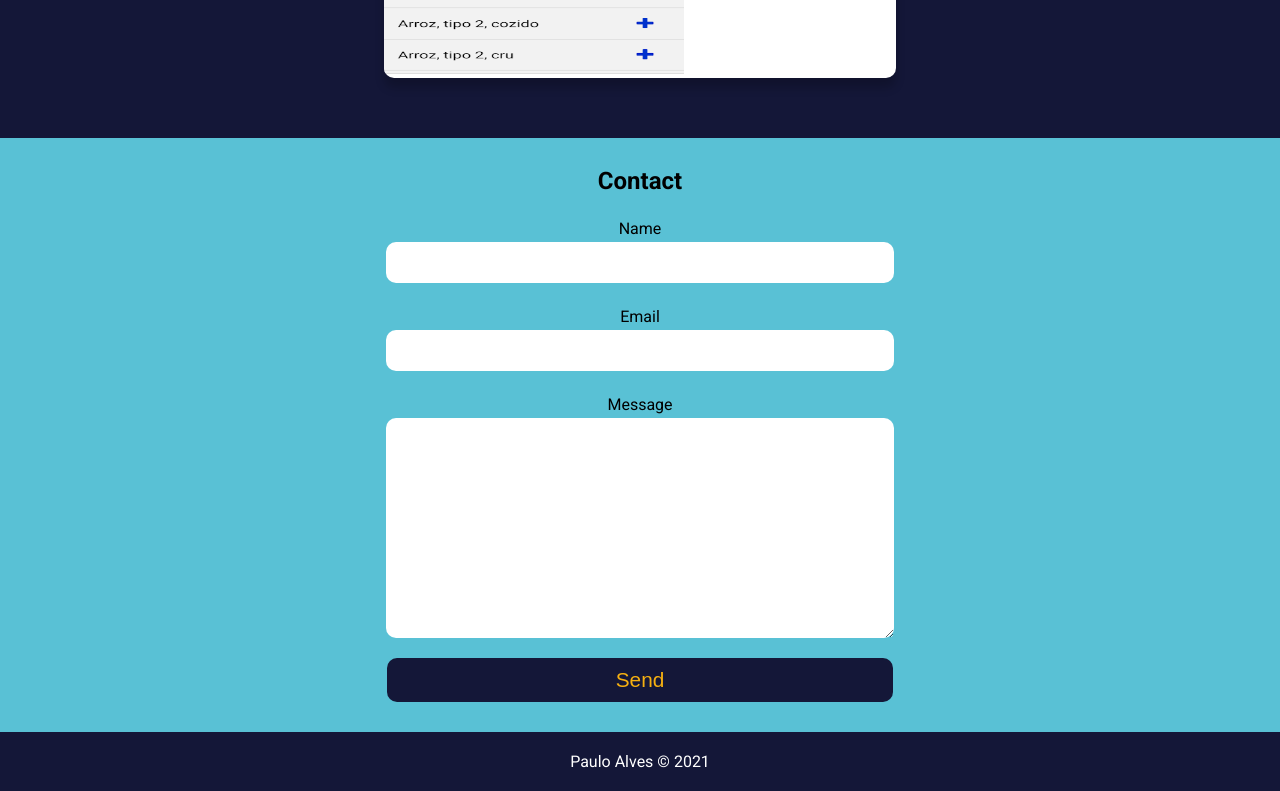
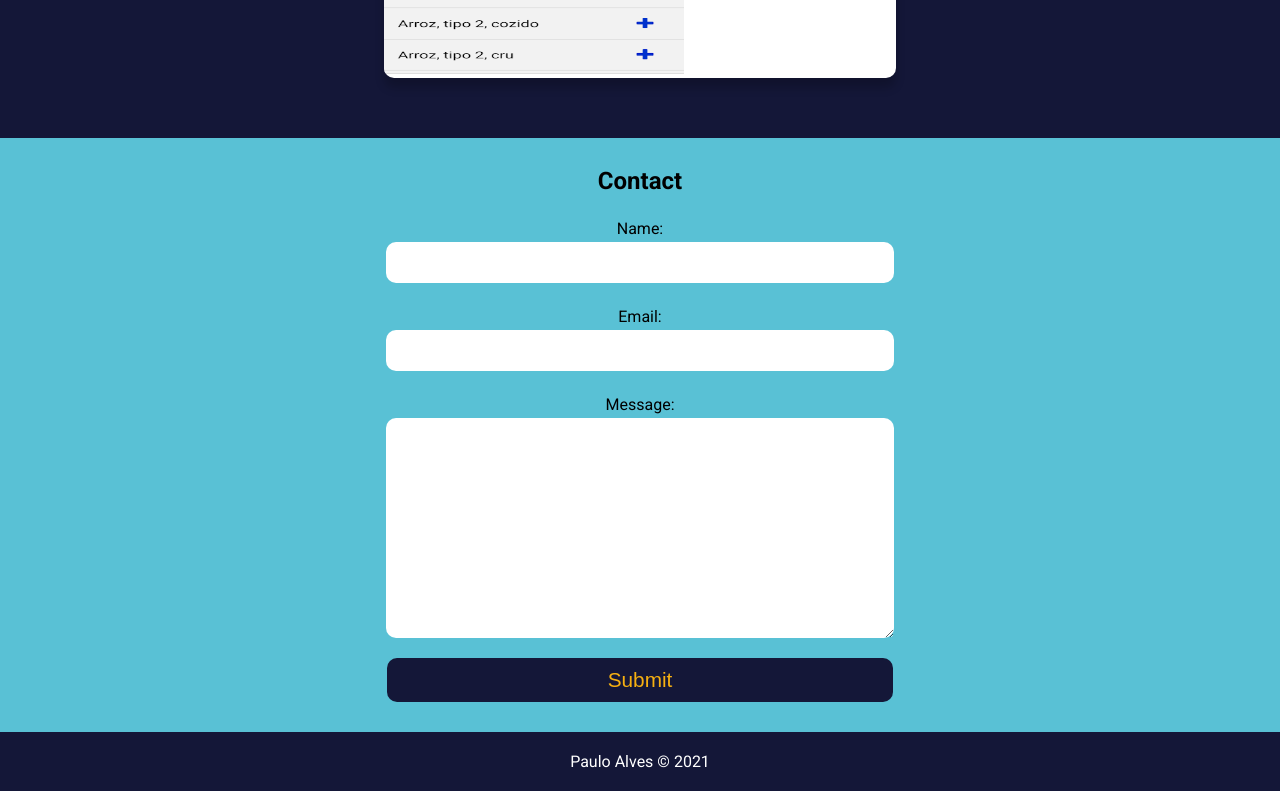
Before and after one commit to PauloVAlves/portfolio, a React (Create React App) app: page / in a window 1280 px wide. Shown: the part 1850-2641 px from the top of the page. Built offline with nearby package versions, Linux system fonts and the light colour scheme.

Commit message:
finish the contact form

```diff
--- a/src/components/sections/Contact.jsx
+++ b/src/components/sections/Contact.jsx
@@ -1,10 +1,10 @@
-import React, { useState, useEffect } from 'react/cjs/react.development';
+import React, { useState, useEffect } from 'react';
+import styled from 'styled-components';
 import axios from 'axios';
-import styled from 'styled-components';
 
-const Contact = () => {
+function Contact() {
+  /* NEW: validation for inputs vvvv */
   const [fieldErrors, setFieldErrors] = useState({});
-  const [buttonValue, setButtonValue] = useState('Send');
   const [inputs, setInputs] = useState({
     name: '',
     email: '',
@@ -65,10 +65,6 @@ const Contact = () => {
         email: '',
         message: '',
       });
-      setTimeout(() => {
-        setButtonValue('Email Sent');
-      }, 5000);
-      setButtonValue('Send');
     }
   };
   const handleOnSubmit = (event) => {
@@ -91,51 +87,53 @@ const Contact = () => {
   };
 
   return (
-    <ContactMe id='contact' onSubmit={handleOnSubmit}>
+    <ContactMe id='contact'>
       <h2>Contact</h2>
-      <input type='hidden' name='form-name' />
-      <label htmlFor='name'>Name</label>
+      <form onSubmit={handleOnSubmit} noValidate>
+        <label htmlFor='name'>Name: </label>
         <input
-        type='text'
+          id='name'
+          type='name'
           name='name'
-        id='name'
           onChange={handleOnChange}
-        values={inputs.name}
+          value={inputs.name}
           className={fieldErrors.name ? 'error' : ''}
         />
-      <label htmlFor='email'>Email</label>
+        <label htmlFor='email'>Email:</label>
         <input
+          id='email'
           type='email'
-        name='_replyto'
-        id='email'
+          name='email'
           onChange={handleOnChange}
           value={inputs.email}
           className={fieldErrors.email ? 'error' : ''}
         />
-      <label htmlFor='message'>Message</label>
+        {renderFieldError('email')}
+        <label htmlFor='message'>Message:</label>
         <textarea
+          id='message'
           name='message'
-        id='message'
-        cols='30'
-        rows='10'
           onChange={handleOnChange}
           value={inputs.message}
           className={fieldErrors.message ? 'error' : ''}
+          cols='30'
+          rows='10'
         ></textarea>
-
-      <button
-        type='submit'
-        disabled={serverState.submitting}
-        value='Send'
-        className={!serverState.ok ? 'btn errorMsg' : 'btn'}
-      >
-        {buttonValue}
+        {renderFieldError('message')}
+        <button className='btn' type='submit' disabled={serverState.submitting}>
+          Submit
         </button>
+        {serverState.status && (
+          <h2 className={!serverState.status.ok ? 'errorMsg' : ''}>
+            {serverState.status.msg}
+          </h2>
+        )}
+      </form>
     </ContactMe>
   );
-};
+}
 
-const ContactMe = styled.form`
+const ContactMe = styled.div`
   line-height: 1.7rem;
   background-color: #59c1d5;
   color: #000;
@@ -158,6 +156,10 @@ const ContactMe = styled.form`
     border-radius: 10px;
     padding: 10px;
     border: none;
+  }
+
+  textarea {
+    columns: 30;
   }
 
   .btn {
```
Lines whose indentation alone changed are shown as unchanged.
